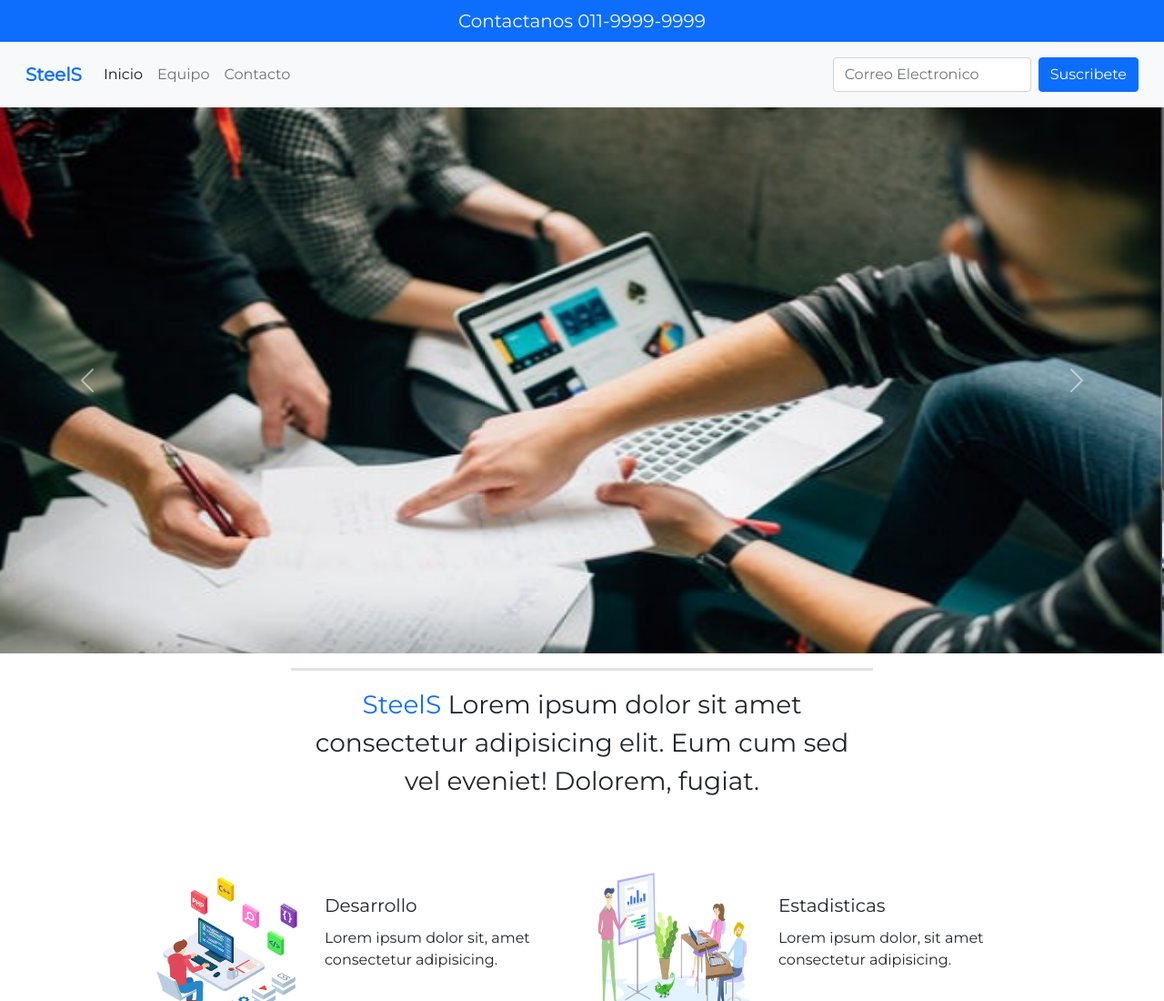
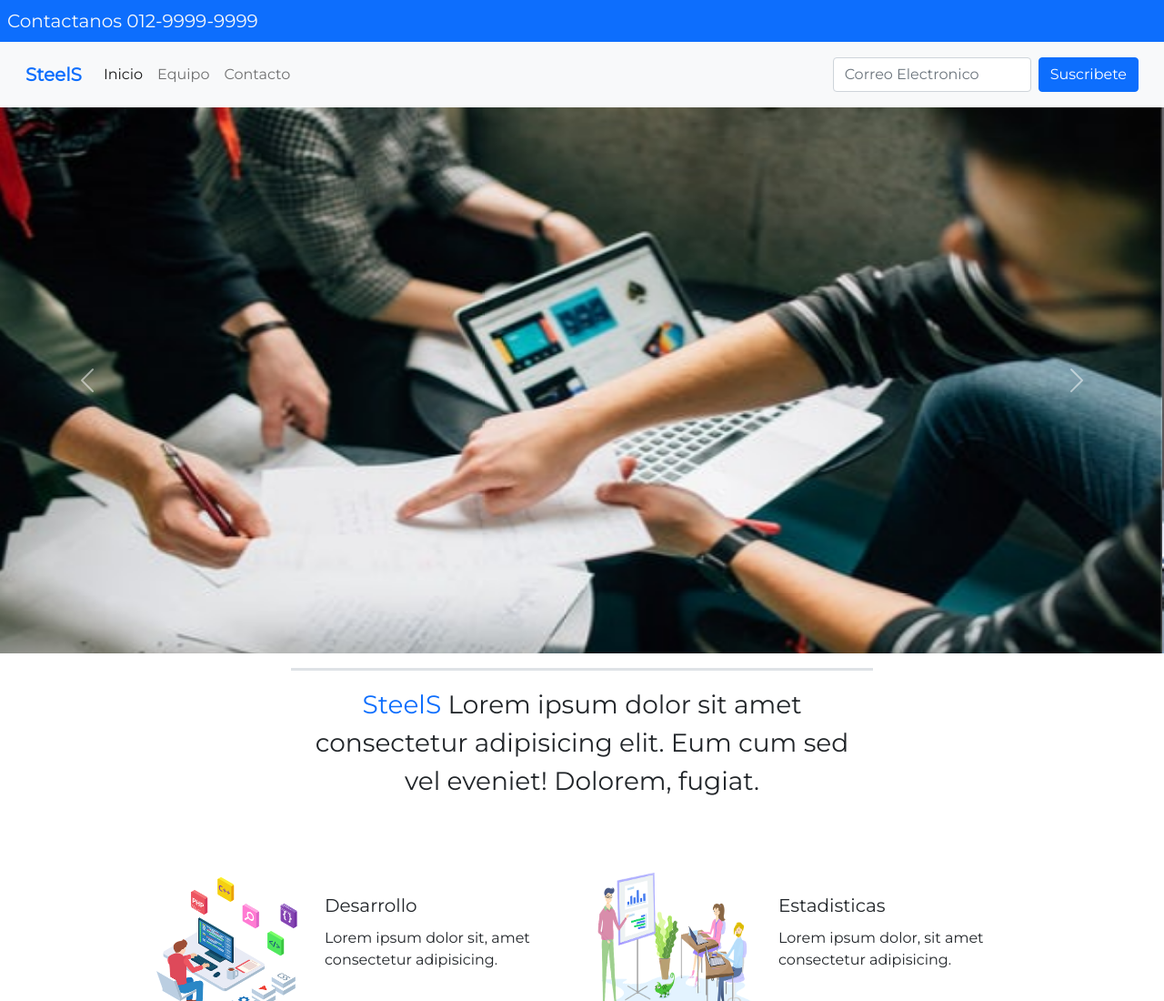
Before and after one commit to FerreiraCristian/ProyectoFinalEntrega2, a plain HTML site: page index.html in a window 1280 px wide. Shown: the top 1100 px of the page at 91% size. Drawn offline with nearby package versions, Linux system fonts and the light colour scheme.

Commit message:
commitSeo1

```diff
--- a/index.html
+++ b/index.html
@@ -18,8 +18,8 @@
 
     <!-- ENCABEZADO -->
 
-    <header class="conteiner-fluid bg-primary d-flex justify-content-center">
-        <P class="text-light mb-0 p-2 fs-5"> Contactanos 011-9999-9999</P>
+    <header class="conteiner-fluid bg-primary  justify-d-flex content-center">
+        <P class="text-light mb-0 p-2 fs-5"> Contactanos 012-9999-9999</P>
     </header>
     <!-- navBar -->
     <nav class="navbar navbar-expand-lg navbar-light bg-light p-3" id="">
```
